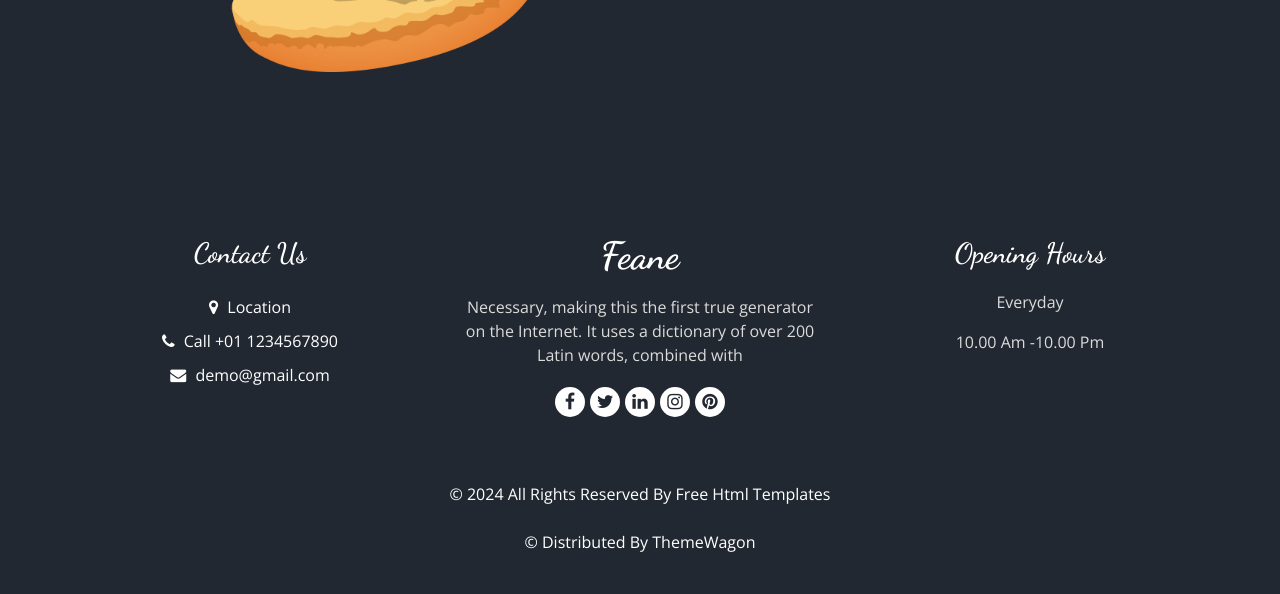
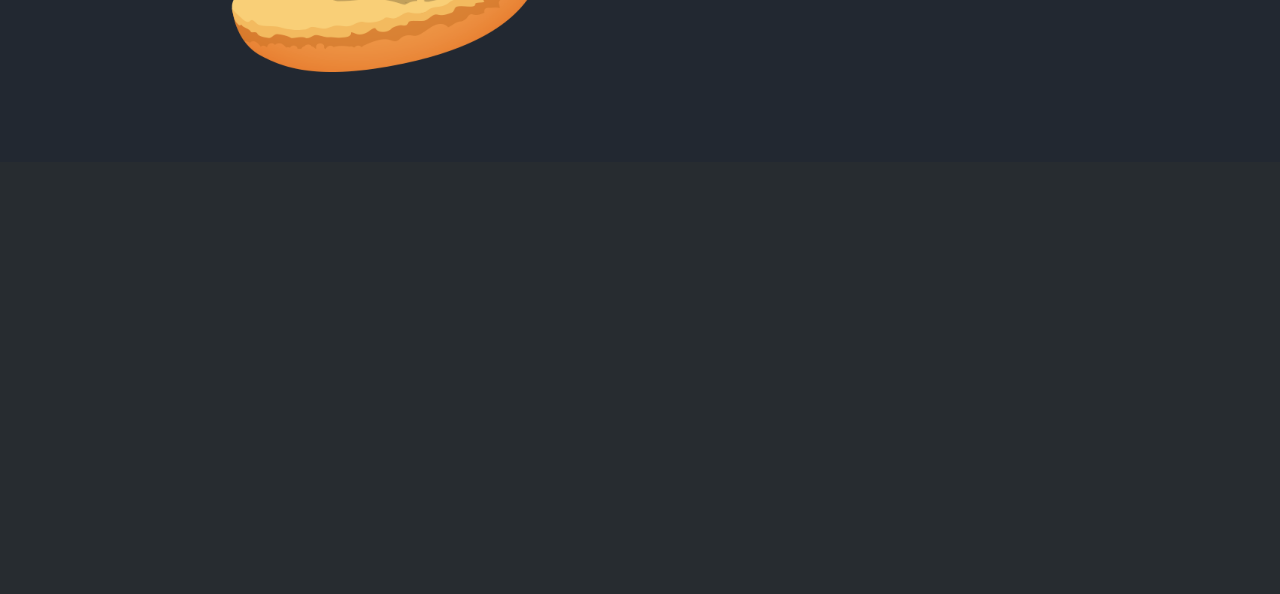
Before and after one commit to Rehankhanpy/resturant, a Django app: page /about in a window 1280 px wide. Shown: the part 714-1308 px from the top of the page. After the commit the page ends 786 px from the top, so only its background shows below. Run offline with Django 4.2, Linux system fonts and the light colour scheme; some libraries are stand-ins or nearby versions.

Commit message:
Update base.html

```diff
--- a/templates/base.html
+++ b/templates/base.html
@@ -39,91 +39,6 @@
 
     {% endblock %}
 
-      <!-- footer section -->
-  <footer class="footer_section">
-    <div class="container">
-      <div class="row">
-        <div class="col-md-4 footer-col">
-          <div class="footer_contact">
-            <h4>
-              Contact Us
-            </h4>
-            <div class="contact_link_box">
-              <a href="">
-                <i class="fa fa-map-marker" aria-hidden="true"></i>
-                <span>
-                  Location
-                </span>
-              </a>
-              <a href="">
-                <i class="fa fa-phone" aria-hidden="true"></i>
-                <span>
-                  Call +01 1234567890
-                </span>
-              </a>
-              <a href="">
-                <i class="fa fa-envelope" aria-hidden="true"></i>
-                <span>
-                  demo@gmail.com
-                </span>
-              </a>
-            </div>
-          </div>
-        </div>
-        <div class="col-md-4 footer-col">
-          <div class="footer_detail">
-            <a href="" class="footer-logo">
-              Feane
-            </a>
-            <p>
-              Necessary, making this the first true generator on the Internet. It uses a dictionary of over 200 Latin words, combined with
-            </p>
-            <div class="footer_social">
-              <a href="">
-                <i class="fa fa-facebook" aria-hidden="true"></i>
-              </a>
-              <a href="">
-                <i class="fa fa-twitter" aria-hidden="true"></i>
-              </a>
-              <a href="">
-                <i class="fa fa-linkedin" aria-hidden="true"></i>
-              </a>
-              <a href="">
-                <i class="fa fa-instagram" aria-hidden="true"></i>
-              </a>
-              <a href="">
-                <i class="fa fa-pinterest" aria-hidden="true"></i>
-              </a>
-            </div>
-          </div>
-        </div>
-        <div class="col-md-4 footer-col">
-          <h4>
-            Opening Hours
-          </h4>
-          <p>
-            Everyday
-          </p>
-          <p>
-            10.00 Am -10.00 Pm
-          </p>
-        </div>
-      </div>
-      <div class="footer-info">
-        <p>
-          &copy; <span id="displayYear"></span> All Rights Reserved By
-          <a href="https://html.design/">Free Html Templates</a><br><br>
-          &copy; <span id="displayYear"></span> Distributed By
-          <a href="https://themewagon.com/" target="_blank">ThemeWagon</a>
-        </p>
-      </div>
-    </div>
-  </footer>
-  <!-- footer section -->
-
-
-
-
   <!-- jQery -->
   <script src="{% static 'js/jquery-3.4.1.min.js' %}"></script>
   <!-- popper js -->
```
